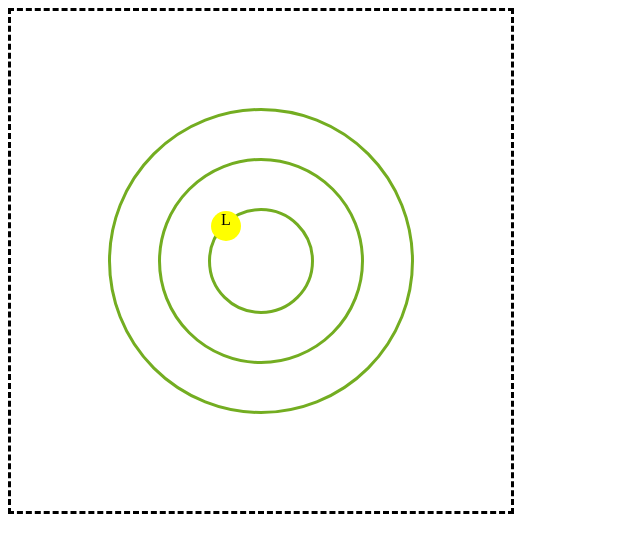
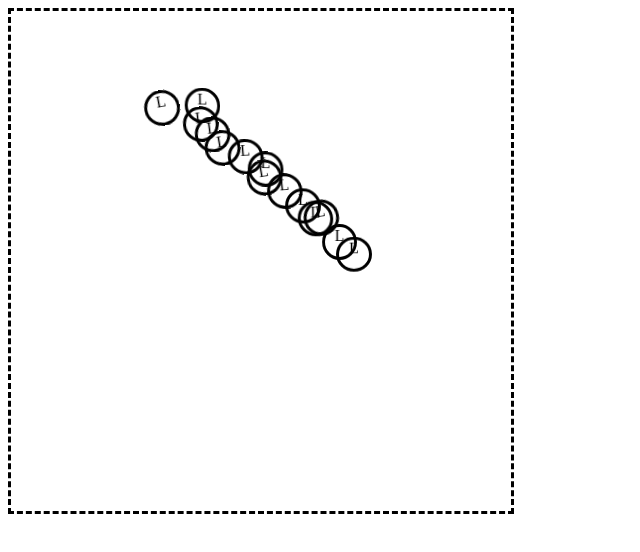
Before and after one commit to ErickMedinaLavielle/sandBox, a React (Create React App) app: page / in a window 1280 px wide. Shown: the top 552 px of the page, without its empty margins (0-640 px from the left). Built offline with nearby package versions, Linux system fonts and the light colour scheme.

Commit message:
14 orbits

```diff
--- a/src/components/Circle/Circle.js
+++ b/src/components/Circle/Circle.js
@@ -8,8 +8,45 @@ export default function Circle() {
       <div className="circle-1">
         <span class="circle-1-1">L</span>
       </div>
-      <div className="circle-2" />
-      <div className="circle-3" />
+      <div className="circle-2">
+        <span class="circle-1-1">L</span>
+      </div>
+      <div className="circle-3">
+        <span class="circle-1-1">L</span>
+      </div>
+      <div className="circle-4">
+        <span class="circle-1-1">L</span>
+      </div>
+      <div className="circle-5">
+        <span class="circle-1-1">L</span>
+      </div>
+      <div className="circle-6">
+        <span class="circle-1-1">L</span>
+      </div>
+      <div className="circle-7">
+        <span class="circle-1-1">L</span>
+      </div>
+      <div className="circle-8">
+        <span class="circle-1-1">L</span>
+      </div>
+      <div className="circle-9">
+        <span class="circle-1-1">L</span>
+      </div>
+      <div className="circle-10">
+        <span class="circle-1-1">L</span>
+      </div>
+      <div className="circle-11">
+        <span class="circle-1-1">L</span>
+      </div>
+      <div className="circle-12">
+        <span class="circle-1-1">L</span>
+      </div>
+      <div className="circle-13">
+        <span class="circle-1-1">L</span>
+      </div>
+      <div className="circle-14">
+        <span class="circle-1-1">L</span>
+      </div>
     </div>
   );
 }
--- a/src/components/Circle/Circle.scss
+++ b/src/components/Circle/Circle.scss
@@ -13,22 +13,25 @@
   ,&-12,&-13,&-14 {
     position: absolute;
     border-radius: 50%;
-    border: 3px solid #73AD21;
+    //border: 3px solid #73AD21;
     animation-name: circle-1;
-    animation-duration: 4s;
-   // animation-iteration-count: infinite;
+    animation-duration: 6s;
+    animation-iteration-count: infinite;
+    animation-direction: alternate;
     margin-left: 100;
   }
 
   &-1{
-    width: 100px;
-    height: 100px;
+    width: 50px;
+    height: 50px;
     animation-name: circle-1;
 
     &-1{
         width: 30px;
         height: 30px;
-        background: yellow;
+        margin-left: 100px;
+        background: transparent;
+        border-style: solid;
         position: absolute;
         border-radius: 100%;
         transform-origin: center center;
@@ -46,25 +49,155 @@
 
   &-2{
     position: absolute;
-    width: 200px;
-    height: 200px;
+    width: 75px;
+    height: 75px;
     animation-name: circle-2;
   }
 
   @keyframes circle-2 {
     0% {transform: rotate3d(0,0,0,0deg)}
-    100% {transform: rotate3d(1,1,1,360deg)}
+    100% {transform: rotate3d(0,1,0,360deg)}
   }
 
   &-3{
     position: absolute;
-    width: 300px;
-    height: 300px;
+    width: 100px;
+    height: 100px;
     animation-name: circle-3;
   }
 
   @keyframes circle-3 {
     0% {transform: rotate3d(0,0,0,0deg)}
-    100% {transform: rotate3d(2,2,0,360deg)}
+    100% {transform: rotate3d(0,1,1,360deg)}
+  }
+  &-4{
+    position: absolute;
+    width: 125px;
+    height: 125px;
+    animation-name: circle-4;
+  }
+
+  @keyframes circle-4 {
+    0% {transform: rotate3d(0,0,0,0deg)}
+    100% {transform: rotate3d(1,1,0,360deg)}
+  }
+  &-5{
+    position: absolute;
+    width: 150px;
+    height: 150px;
+    animation-name: circle-5;
+  }
+
+  @keyframes circle-5 {
+    0% {transform: rotate3d(0,0,0,0deg)}
+    100% {transform: rotate3d(2,1,0,360deg)}
+  }
+
+  &-6{
+    position: absolute;
+    width: 175px;
+    height: 175px;
+    animation-name: circle-6;
+  }
+
+  @keyframes circle-6 {
+    0% {transform: rotate3d(0,0,0,0deg)}
+    100% {transform: rotate3d(2,2,1,360deg)}
+  }
+
+  &-7{
+    position: absolute;
+    width: 200px;
+    height: 200px;
+    animation-name: circle-7;
+  }
+
+  @keyframes circle-7 {
+    0% {transform: rotate3d(0,0,0,0deg)}
+    100% {transform: rotate3d(1,2,2,360deg)}
+  }
+
+  &-8{
+    position: absolute;
+    width: 225px;
+    height: 225px;
+    animation-name: circle-8;
+  }
+
+  @keyframes circle-8 {
+    0% {transform: rotate3d(0,0,0,0deg)}
+    100% {transform: rotate3d(3,2,0,360deg)}
+  }
+
+  &-9{
+    position: absolute;
+    width: 250px;
+    height: 250px;
+    animation-name: circle-9;
+  }
+
+  @keyframes circle-9 {
+    0% {transform: rotate3d(0,0,0,0deg)}
+    100% {transform: rotate3d(3,2,1,360deg)}
+  }
+
+  &-10{
+    position: absolute;
+    width: 275px;
+    height: 275px;
+    animation-name: circle-10;
+  }
+
+  @keyframes circle-10 {
+    0% {transform: rotate3d(0,0,0,0deg)}
+    100% {transform: rotate3d(3,2,3,360deg)}
+  }
+
+  &-11{
+    position: absolute;
+    width: 300px;
+    height: 300px;
+    animation-name: circle-11;
+  }
+
+  @keyframes circle-11 {
+    0% {transform: rotate3d(0,0,0,0deg)}
+    100% {transform: rotate3d(2,3,2,360deg)}
+  }
+
+  &-12{
+    position: absolute;
+    width: 325px;
+    height: 325px;
+    animation-name: circle-12;
+  }
+
+  @keyframes circle-12 {
+    0% {transform: rotate3d(0,0,0,0deg)}
+    100% {transform: rotate3d(5,4,3,360deg)}
+  }
+
+  &-13{
+    position: absolute;
+    width: 350px;
+    height: 350px;
+    animation-name: circle-4;
+  }
+
+  @keyframes circle-13 {
+    0% {transform: rotate3d(0,0,0,0deg)}
+    100% {transform: rotate3d(5,4,3,360deg)}
+  }
+
+  &-14{
+    position: absolute;
+    width: 375px;
+    height: 375px;
+    animation-name: circle-14;
+  }
+
+  @keyframes circle-14 {
+    0% {transform: rotate3d(0,0,0,0deg)}
+    100% {transform: rotate3d(2,2,3,360deg)}
   }
 }
```
